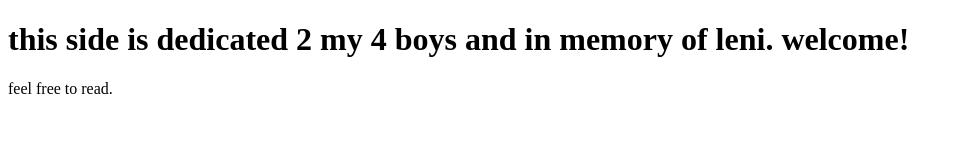
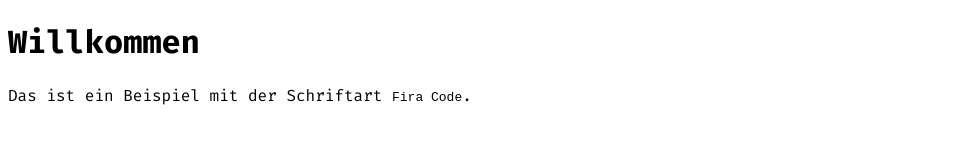
Before and after one commit to Conzi84/2my4boys, a plain HTML site: page index.html in a window 1280 px wide. Shown: the whole page, without its empty margins (0-962 px from the left). Drawn offline with Linux system fonts and the light colour scheme.

Commit message:
Update index.html

```diff
--- a/index.html
+++ b/index.html
@@ -3,10 +3,17 @@
 <head>
     <meta charset="UTF-8">
     <meta name="viewport" content="width=device-width, initial-scale=1.0">
-    <title>this side is dedicated 2 my 4 boys and in memory of leni</title>
+    <title>Code Schrift verwenden</title>
+    <!-- Google Font: Fira Code -->
+    <link href="https://fonts.googleapis.com/css2?family=Fira+Code:wght@400;500;700&display=swap" rel="stylesheet">
+    <style>
+        body {
+            font-family: 'Fira Code', monospace;
+        }
+    </style>
 </head>
 <body>
-    <h1>this side is dedicated 2 my 4 boys and in memory of leni. welcome!</h1>
-    <p>feel free to read.</p>
+    <h1>Willkommen</h1>
+    <p>Das ist ein Beispiel mit der Schriftart <code>Fira Code</code>.</p>
 </body>
 </html>
```
